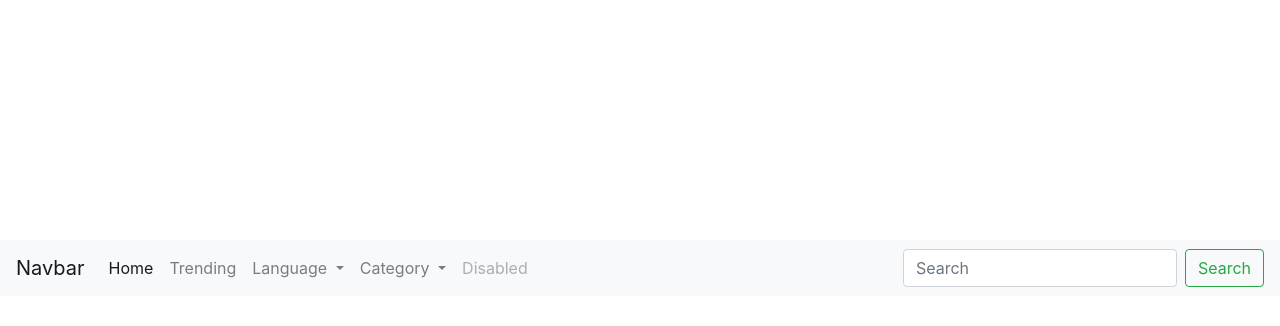
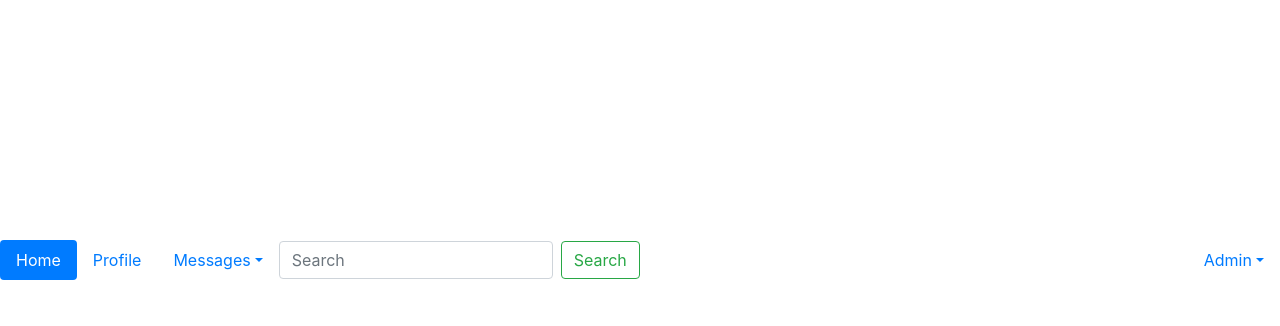
Before and after one commit to ClownMonster/ClownTV, a Flask app: page /send_search in a window 1280 px wide. Shown: the top 326 px of the page. Run offline with Flask 2, Linux system fonts and the light colour scheme; some libraries are stand-ins or nearby versions.

Commit message:
nav changes

```diff
--- a/static/stylesheets/login.css
+++ b/static/stylesheets/login.css
@@ -1,4 +1,3 @@
-
 
 
 .my_form{
--- a/templates/home.html
+++ b/templates/home.html
@@ -32,50 +32,39 @@
 	<div class="header" style="width: 100%; height: 15rem;">
 
 	</div>
-	<nav class="navbar navbar-expand-lg navbar-light bg-light">
-  <a class="navbar-brand" href="#">Navbar</a>
-  <button class="navbar-toggler" type="button" data-toggle="collapse" data-target="#navbarSupportedContent" aria-controls="navbarSupportedContent" aria-expanded="false" aria-label="Toggle navigation">
-    <span class="navbar-toggler-icon"></span>
-  </button>
-
-  <div class="collapse navbar-collapse" id="navbarSupportedContent">
-    <ul class="navbar-nav mr-auto">
-      <li class="nav-item active">
-        <a class="nav-link" href="#">Home <span class="sr-only">(current)</span></a>
+	<div class="bs-example">
+    <ul class="nav nav-pills mb-5">
+        <li class="nav-item">
+            <a href="#" class="nav-link active">Home</a>
         </li>
         <li class="nav-item">
-        <a class="nav-link" href="#">Trending</a>
+            <a href="#" class="nav-link">Profile</a>
         </li>
         <li class="nav-item dropdown">
-        <a class="nav-link dropdown-toggle" href="#" id="navbarDropdown" role="button" data-toggle="dropdown" aria-haspopup="true" aria-expanded="false">
-          Language
-        </a>
-        <div class="dropdown-menu" aria-labelledby="navbarDropdown">
-          <a class="dropdown-item" href="#">Tamil</a>
-          <a class="dropdown-item" href="#">Kannada</a>
+            <a href="#" class="nav-link dropdown-toggle" data-toggle="dropdown">Messages</a>
+            <div class="dropdown-menu">
+                <a href="#" class="dropdown-item">Inbox</a>
+                <a href="#" class="dropdown-item">Drafts</a>
+                <a href="#" class="dropdown-item">Sent Items</a>
                 <div class="dropdown-divider"></div>
-          <a class="dropdown-item" href="#">Something else here</a>
+                <a href="#"class="dropdown-item">Trash</a>
             </div>
         </li>
-       <li class="nav-item dropdown">
-        <a class="nav-link dropdown-toggle" href="#" id="navbarDropdown" role="button" data-toggle="dropdown" aria-haspopup="true" aria-expanded="false">
-          Category
-        </a>
-        <div class="dropdown-menu" aria-labelledby="navbarDropdown">
-          <a class="dropdown-item" href="#">Action</a>
-          <a class="dropdown-item" href="#">Thriller</a>
-          <div class="dropdown-divider"></div>
-          <a class="dropdown-item" href="#">Something else here</a>
-        </div>
-      </li>
-      <li class="nav-item">
-        <a class="nav-link disabled" href="#" tabindex="-1" aria-disabled="true">Disabled</a>
-      </li>
-    </ul>
         <form class="form-inline my-2 my-lg-0" method="POST" action="/send_search">
       	<input name='search' class="form-control mr-sm-2" type="search" placeholder="Search" aria-label="Search">
       	<button class="btn btn-outline-success my-2 my-sm-0" type="submit">Search</button>
    		 </form>
+        <li class="nav-item dropdown ml-auto">
+            <a href="#" class="nav-link dropdown-toggle" data-toggle="dropdown">Admin</a>
+            <div class="dropdown-menu dropdown-menu-right">
+                <a href="#" class="dropdown-item">Reports</a>
+                <a href="#" class="dropdown-item">Settings</a>
+                <div class="dropdown-divider"></div>
+                <a href="#"class="dropdown-item">Logout</a>
+            </div>
+        </li>
+    </ul>
+
   </div>
 </nav>
 <br>
```
Lines whose indentation alone changed are shown as unchanged.
